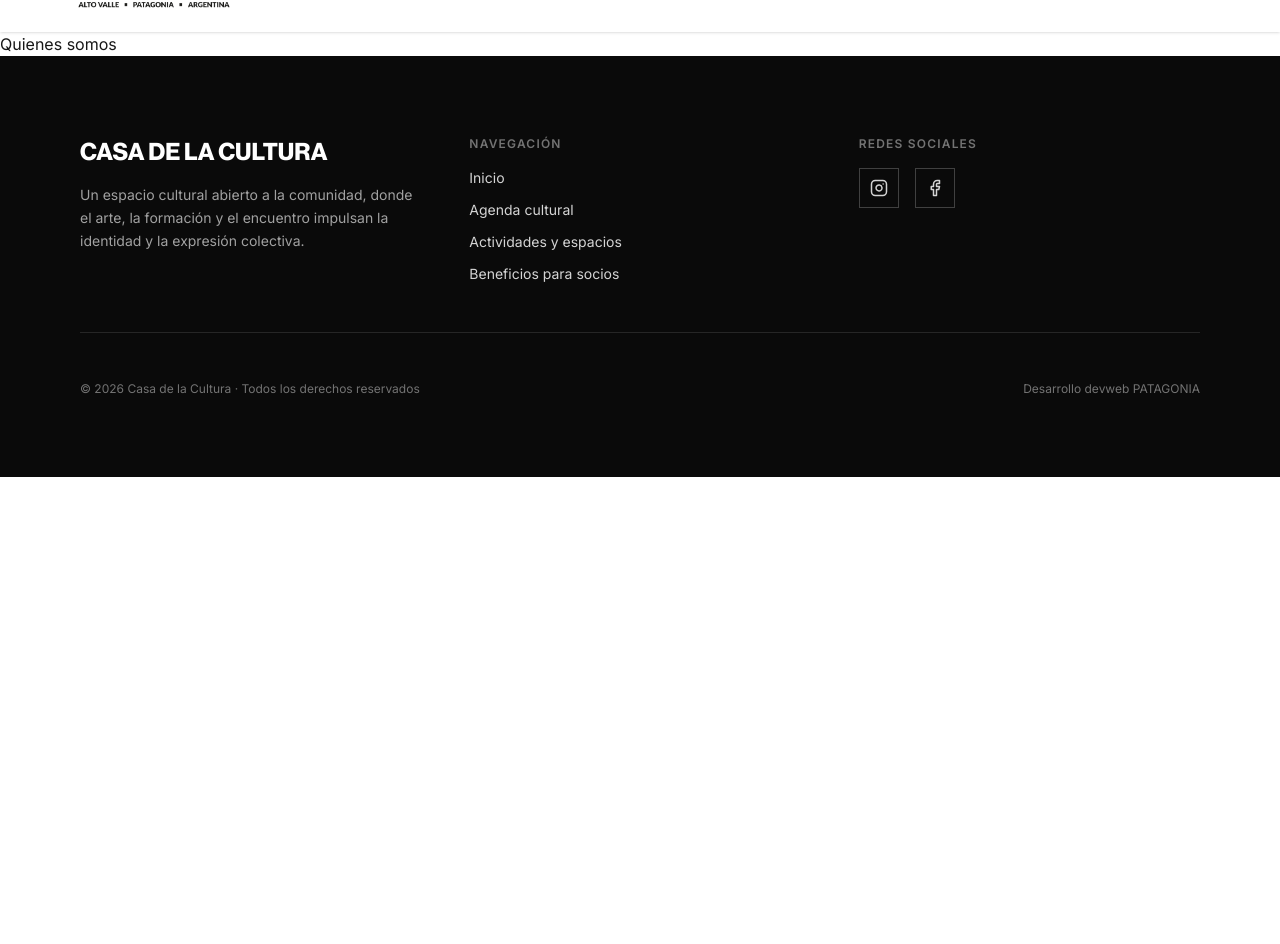
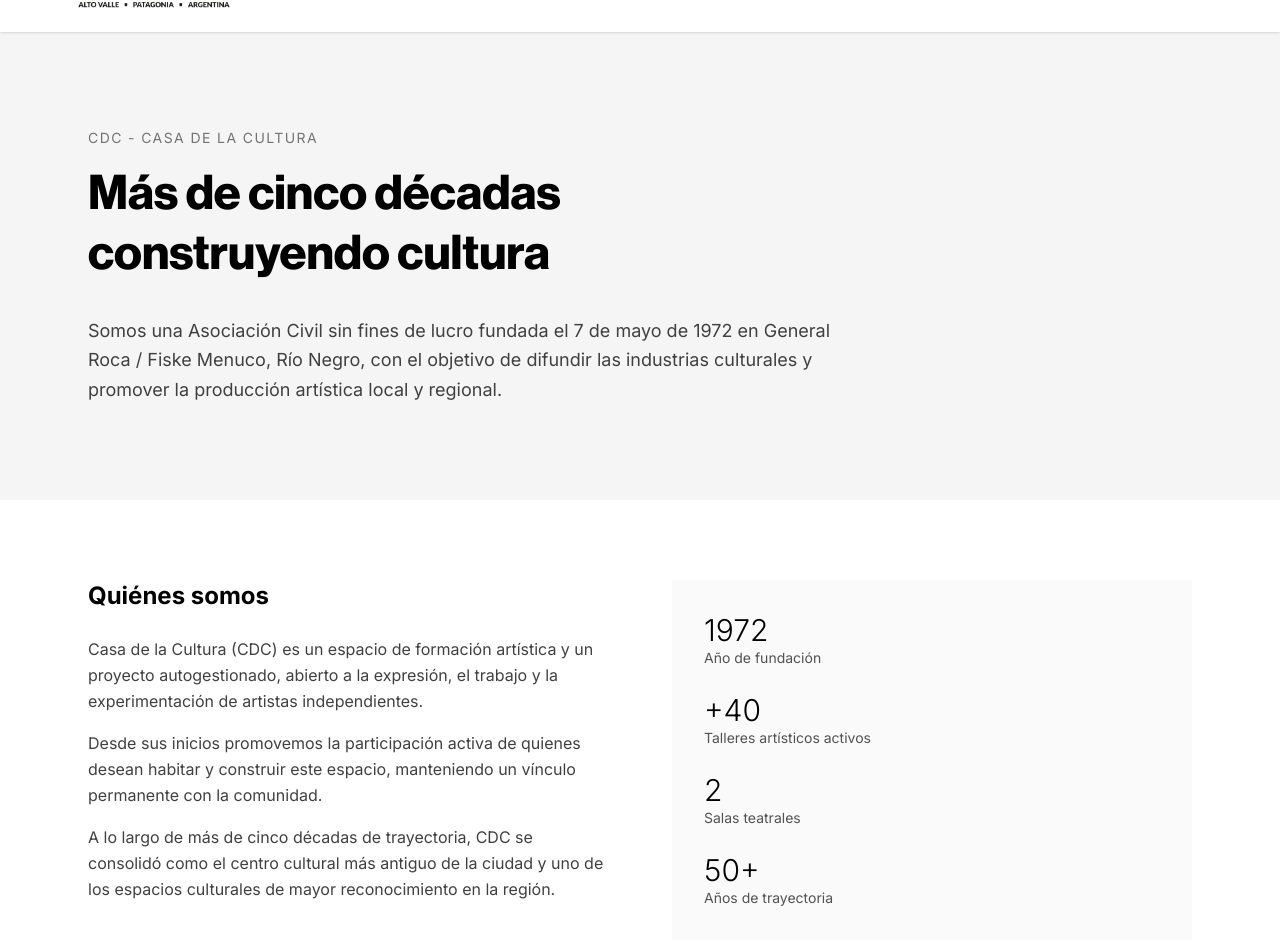
Before and after one commit to kevkarlion/casa-de-la-cultura, a Next.js app: page /nosotros in a window 1280 px wide. Shown: the part 96-1040 px from the top of the page. Before the commit the page ends 800 px from the top, so only its background shows below. Built offline with nearby package versions, Linux system fonts and the light colour scheme; a web font is replaced by a local one.

Commit message:
page nosotros

```diff
--- a/app/nosotros/page.tsx
+++ b/app/nosotros/page.tsx
@@ -1,9 +1,10 @@
 import React from 'react';
+import NosotrosPage from '@/components/home/Nosotros/Nosotros';
 
 const Page = () => {
       return (
-            <div id='#nosotros'>
-                  <h1>Quienes somos</h1>
+            <div>
+                  <NosotrosPage />
             </div>
       );
 }
--- /dev/null
+++ b/components/home/Nosotros/Nosotros.tsx
@@ -0,0 +1,268 @@
+'use client'
+
+import { motion, Variants } from 'framer-motion'
+
+export const fadeUp: Variants = {
+  hidden: {
+    opacity: 0,
+    y: 48,
+    filter: 'blur(6px)',
+  },
+  visible: {
+    opacity: 1,
+    y: 0,
+    filter: 'blur(0px)',
+    transition: {
+      duration: 0.9,
+      ease: [0.22, 1, 0.36, 1], // easeOutExpo-ish
+    },
+  },
+}
+
+export const fade: Variants = {
+  hidden: {
+    opacity: 0,
+    filter: 'blur(4px)',
+  },
+  visible: {
+    opacity: 1,
+    filter: 'blur(0px)',
+    transition: {
+      duration: 0.8,
+      ease: [0.22, 1, 0.36, 1],
+    },
+  },
+}
+
+export const stagger: Variants = {
+  visible: {
+    transition: {
+      staggerChildren: 0.18,
+      delayChildren: 0.1,
+    },
+  },
+}
+
+
+export default function NosotrosPage() {
+  return (
+    <main className="bg-white text-black">
+      {/* HERO */}
+      <section className="relative overflow-hidden bg-neutral-100">
+        <motion.div
+          className="container mx-auto px-6 py-24 max-w-6xl"
+          initial="hidden"
+          animate="visible"
+          variants={stagger}
+        >
+          <motion.p
+            variants={fadeUp}
+            className="uppercase tracking-widest text-sm text-neutral-500 mb-4"
+          >
+            CDC - Casa de la Cultura
+          </motion.p>
+
+          <motion.h1
+            variants={fadeUp}
+            className="text-4xl md:text-5xl font-neue font-bold leading-tight mb-8"
+          >
+            Más de cinco décadas
+            <br />
+            construyendo cultura
+          </motion.h1>
+
+          <motion.p
+            variants={fadeUp}
+            className="max-w-3xl font-inter text-lg text-neutral-700 leading-relaxed"
+          >
+            Somos una Asociación Civil sin fines de lucro fundada el 7 de mayo de 1972
+            en General Roca / Fiske Menuco, Río Negro, con el objetivo de difundir las
+            industrias culturales y promover la producción artística local y regional.
+          </motion.p>
+        </motion.div>
+      </section>
+
+      {/* QUIÉNES SOMOS */}
+      <section className="container mx-auto px-6 py-20 max-w-6xl">
+        <motion.div
+          className="grid md:grid-cols-2 gap-16 items-start"
+          initial="hidden"
+          whileInView="visible"
+          viewport={{ once: true, margin: '-80px' }}
+          variants={stagger}
+        >
+          <motion.div variants={fadeUp}>
+            <h2 className="text-2xl font-bold mb-6">Quiénes somos</h2>
+            <p className="text-neutral-700 leading-relaxed mb-4">
+              Casa de la Cultura (CDC) es un espacio de formación artística y un
+              proyecto autogestionado, abierto a la expresión, el trabajo y la
+              experimentación de artistas independientes.
+            </p>
+            <p className="text-neutral-700 leading-relaxed mb-4">
+              Desde sus inicios promovemos la participación activa de quienes desean
+              habitar y construir este espacio, manteniendo un vínculo permanente
+              con la comunidad.
+            </p>
+            <p className="text-neutral-700 leading-relaxed">
+              A lo largo de más de cinco décadas de trayectoria, CDC se consolidó
+              como el centro cultural más antiguo de la ciudad y uno de los espacios
+              culturales de mayor reconocimiento en la región.
+            </p>
+          </motion.div>
+
+          <motion.div
+            variants={fade}
+            className="bg-neutral-50 p-8"
+          >
+            <motion.ul variants={stagger} initial="hidden" whileInView="visible">
+              {[
+                ['1972', 'Año de fundación'],
+                ['+40', 'Talleres artísticos activos'],
+                ['2', 'Salas teatrales'],
+                ['50+', 'Años de trayectoria'],
+              ].map(([value, label]) => (
+                <motion.li key={label} variants={fadeUp} className="mb-6 last:mb-0">
+                  <p className="text-3xl font-light">{value}</p>
+                  <p className="text-sm text-neutral-600">{label}</p>
+                </motion.li>
+              ))}
+            </motion.ul>
+          </motion.div>
+        </motion.div>
+      </section>
+
+      {/* QUÉ HACEMOS */}
+      <section className="bg-neutral-100">
+        <motion.div
+          className="container mx-auto px-6 py-20 max-w-6xl"
+          initial="hidden"
+          whileInView="visible"
+          viewport={{ once: true, margin: '-80px' }}
+          variants={stagger}
+        >
+          <motion.h2 variants={fadeUp} className="text-2xl font-bold mb-10">
+            Qué hacemos
+          </motion.h2>
+
+          <div className="grid md:grid-cols-3 gap-10">
+            {[
+              {
+                title: 'Formación artística',
+                text:
+                  'Más de cuarenta talleres anuales con frecuencia semanal en disciplinas como danza, música, canto, teatro y oficios culturales.',
+              },
+              {
+                title: 'Producción cultural',
+                text:
+                  'Obras teatrales, conciertos, muestras de arte, fotografía y escultura, encuentros culturales y proyectos interdisciplinarios.',
+              },
+              {
+                title: 'Gestión y comunidad',
+                text:
+                  'Gestión de servicios culturales y propuestas formativas destinadas a públicos de todas las edades.',
+              },
+            ].map((item) => (
+              <motion.div key={item.title} variants={fadeUp}>
+                <h3 className="font-medium mb-3">{item.title}</h3>
+                <p className="text-neutral-700 text-sm leading-relaxed">
+                  {item.text}
+                </p>
+              </motion.div>
+            ))}
+          </div>
+        </motion.div>
+      </section>
+
+      {/* ESPACIOS */}
+      <section className="container mx-auto px-6 py-20 max-w-6xl">
+        <motion.div
+          initial="hidden"
+          whileInView="visible"
+          viewport={{ once: true, margin: '-80px' }}
+          variants={stagger}
+        >
+          <motion.h2 variants={fadeUp} className="text-2xl font-bold mb-10">
+            Nuestros espacios
+          </motion.h2>
+
+          <div className="grid md:grid-cols-2 gap-12">
+            <motion.div variants={fadeUp}>
+              <h3 className="font-medium mb-2">Sala teatral principal</h3>
+              <p className="text-neutral-700 text-sm">
+                Sala a la italiana con capacidad para 177 butacas, destinada a funciones
+                teatrales y musicales.
+              </p>
+            </motion.div>
+
+            <motion.div variants={fadeUp}>
+              <h3 className="font-medium mb-2">Sala II</h3>
+              <p className="text-neutral-700 text-sm">
+                Sala con gradas y capacidad para 36 personas, utilizada para cineclub
+                y propuestas experimentales.
+              </p>
+            </motion.div>
+          </div>
+        </motion.div>
+      </section>
+
+      {/* ALCANCE */}
+      <section className="bg-neutral-100">
+        <motion.div
+          className="container mx-auto px-6 py-20 max-w-6xl"
+          initial="hidden"
+          whileInView="visible"
+          viewport={{ once: true }}
+          variants={fadeUp}
+        >
+          <h2 className="text-2xl font-bold mb-6">Alcance y proyección</h2>
+          <p className="max-w-4xl text-neutral-700 leading-relaxed">
+            Casa de la Cultura convoca y organiza propuestas de alcance regional,
+            nacional e internacional, como festivales, encuentros y ciclos culturales.
+          </p>
+        </motion.div>
+      </section>
+
+      {/* ORGANIZACIÓN */}
+      <section className="container mx-auto px-6 py-20 max-w-6xl">
+        <motion.div
+          initial="hidden"
+          whileInView="visible"
+          viewport={{ once: true }}
+          variants={stagger}
+        >
+          <motion.h2 variants={fadeUp} className="text-2xl font-bold mb-10">
+            Organización institucional
+          </motion.h2>
+
+          <motion.p
+            variants={fadeUp}
+            className="max-w-4xl text-neutral-700 leading-relaxed mb-10"
+          >
+            Casa de la Cultura se organiza como una Asociación Civil sin fines de lucro,
+            con una estructura horizontal de tipo “pirámide chata”.
+          </motion.p>
+
+          <div className="grid md:grid-cols-2 gap-10 text-sm text-neutral-700">
+            <motion.ul variants={fadeUp} className="space-y-2">
+              <li>• Comisión Directiva</li>
+              <li>• Comité Supervisor</li>
+              <li>• Comisión Revisora de Cuentas</li>
+              <li>• Dirección Ejecutiva</li>
+              <li>• Dirección de Administración y Finanzas</li>
+              <li>• Dirección de Formación</li>
+            </motion.ul>
+
+            <motion.ul variants={fadeUp} className="space-y-2">
+              <li>• Dirección de Programación</li>
+              <li>• Comunicación y Prensa</li>
+              <li>• Comunicación Institucional</li>
+              <li>• Área Territorio y Comunidad</li>
+              <li>• Atención a Socios y Boletería</li>
+              <li>• Área Técnica y Voluntariado</li>
+            </motion.ul>
+          </div>
+        </motion.div>
+      </section>
+    </main>
+  )
+}
```
